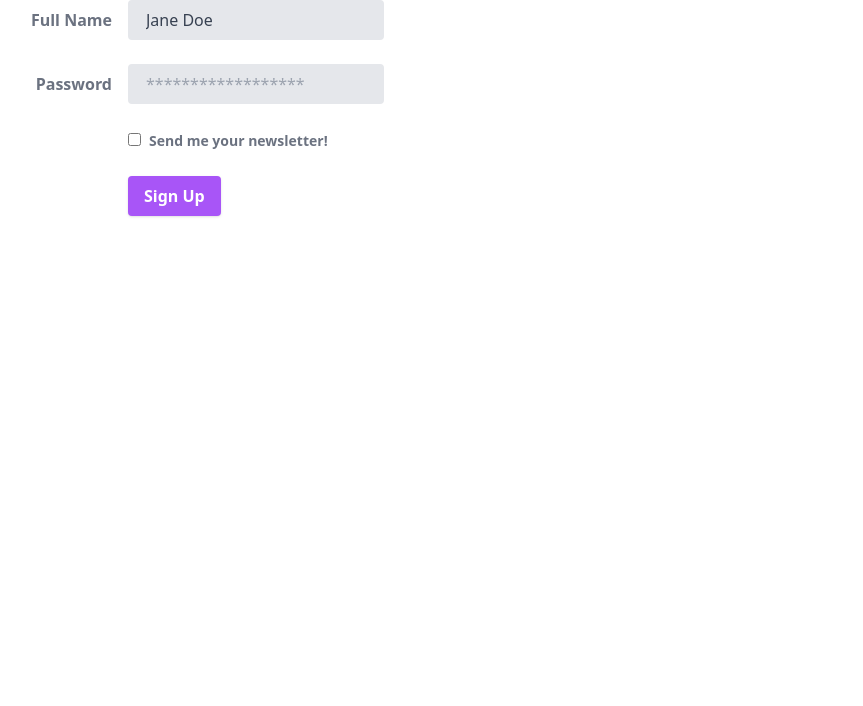
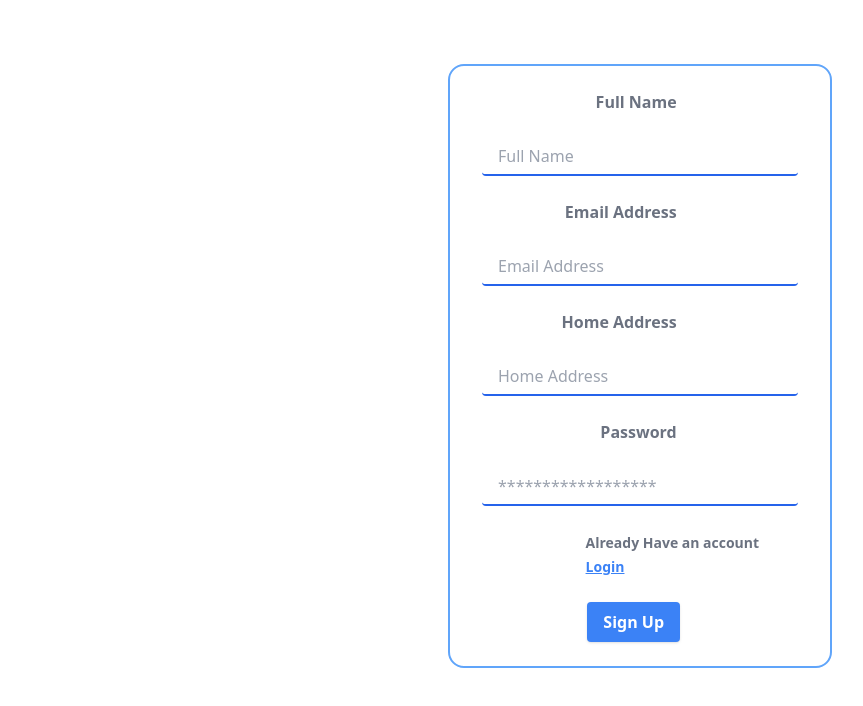
Before and after one commit to UjeborMarvellous/Cart-file, a React (Create React App) app: page /form in a window 1280 px wide. Shown: the top 706 px of the page, without its empty margins (0-863 px from the left). Built offline with nearby package versions, Linux system fonts and the light colour scheme.

Commit message:
Form state

```diff
--- a/src/components/Form/Form.js
+++ b/src/components/Form/Form.js
@@ -1,46 +1,75 @@
 import React from 'react'
+import { BsFillCartPlusFill } from 'react-icons/bs';
+import { Link } from "react-router-dom";
 
 const Form = () => {
     return (
-        <form className="w-full max-w-sm">
-          <div className="md:flex md:items-center mb-6">
-            <div className="md:w-1/3">
+      <div className="">
+
+        {/* form design start */}
+        <form action="/Login" className="w-full max-w-sm block mx-auto mt-16 border-2 border-blue-400 py-6 px-8 rounded-2xl">
+          <div className="md:items-center mb-6">
+            <div className="md:w-2/3">
               <label className="block text-gray-500 font-bold md:text-right mb-1 md:mb-0 pr-4" for="inline-full-name">
                 Full Name
               </label>
+              <br/>
             </div>
-            <div className="md:w-2/3">
-              <input className="bg-gray-200 appearance-none border-2 border-gray-200 rounded w-full py-2 px-4 text-gray-700 leading-tight focus:outline-none focus:bg-white focus:border-purple-500" id="inline-full-name" type="text" value="Jane Doe"/>
+            <div className="md:w-3/3">
+              <input required placeholder="Full Name" className="bg-transparent border-b-2 border-blue-600 bg-gray-200 appearance-none rounded w-full py-2 px-4 text-gray-700 leading-tight focus:outline-none focus:bg-white focus:border-purple-500" id="inline-full-name" type="text"/>
             </div>
           </div>
-          <div className="md:flex md:items-center mb-6">
-            <div className="md:w-1/3">
+          <div className="md:items-center mb-6">
+            <div className="md:w-2/3">
+              <label className="block text-gray-500 font-bold md:text-right mb-1 md:mb-0 pr-4" for="inline-full-name">
+                Email Address
+              </label>
+              <br/>
+            </div>
+            <div className="md:w-3/3">
+              <input required placeholder="Email Address" className="bg-transparent border-b-2 border-blue-600 bg-gray-200 appearance-none rounded w-full py-2 px-4 text-gray-700 leading-tight focus:outline-none focus:bg-white focus:border-purple-500" id="inline-full-name" type="email"/>
+            </div>
+          </div>
+          <div className="md:items-center mb-6">
+            <div className="md:w-2/3">
+              <label className="block text-gray-500 font-bold md:text-right mb-1 md:mb-0 pr-4" for="inline-full-name">
+                Home Address
+              </label>
+              <br/>
+            </div>
+            <div className="md:w-3/3">
+              <input required placeholder="Home Address" className="bg-transparent border-b-2 border-blue-600 bg-gray-200 appearance-none rounded w-full py-2 px-4 text-gray-700 leading-tight focus:outline-none focus:bg-white focus:border-purple-500" id="inline-full-name" type="text"/>
+            </div>
+          </div>
+          <div className="md:items-center mb-6">
+            <div className="md:w-2/3">
               <label className="block text-gray-500 font-bold md:text-right mb-1 md:mb-0 pr-4" for="inline-password">
                 Password
               </label>
+              <br/>
             </div>
-            <div className="md:w-2/3">
-              <input className="bg-gray-200 appearance-none border-2 border-gray-200 rounded w-full py-2 px-4 text-gray-700 leading-tight focus:outline-none focus:bg-white focus:border-purple-500" id="inline-password" type="password" placeholder="******************"/>
+            <div className="md:w-3/3">
+              <input required className="bg-transparent border-b-2 border-blue-600 bg-gray-200 appearance-none rounded w-full py-2 px-4 text-gray-700 leading-tight focus:outline-none focus:bg-white focus:border-purple-500" id="inline-password" type="password" placeholder="******************"/>
             </div>
           </div>
           <div className="md:flex md:items-center mb-6">
             <div className="md:w-1/3"></div>
-            <label className="md:w-2/3 block text-gray-500 font-bold">
-              <input className="mr-2 leading-tight" type="checkbox"/>
+            <label className="md: block text-gray-500 font-bold">
               <span className="text-sm">
-                Send me your newsletter!
+                Already Have an account <Link className="text-blue-500 underline capitalize" to="Login">Login</Link>
               </span>
             </label>
           </div>
           <div className="md:flex md:items-center">
             <div className="md:w-1/3"></div>
             <div className="md:w-2/3">
-              <button className="shadow bg-purple-500 hover:bg-purple-400 focus:shadow-outline focus:outline-none text-white font-bold py-2 px-4 rounded" type="button">
+              <button className="shadow bg-blue-500 hover:bg-blue-400 focus:shadow-outline focus:outline-none text-white font-bold py-2 px-4 rounded" type="submit">
                 Sign Up
               </button>
             </div>
           </div>
         </form>
+      </div>
      );
 }
 
--- a/src/components/Navbar.js
+++ b/src/components/Navbar.js
@@ -1,6 +1,6 @@
 import React from "react";
 import { BsFillCartPlusFill } from 'react-icons/bs';
-// import { Link } from "react-router-dom";
+import { Link } from "react-router-dom";
 
 
 
@@ -16,9 +16,9 @@ const Navbar = ({setShow, size}) => {
                 </div>
             </div>
             <div className="mt-6">
-               {/* <Link to='/form' className="bg-red-600 text-white font-semibold md:px-8 py-3 px-4 py-3 whitespace-nowrap rounded-xl ml-6">Log in</Link> */}
+               <Link to='/form' className="bg-red-600 text-white font-semibold md:px-8 py-3 px-4 py-3 whitespace-nowrap rounded-xl ml-6">Log in</Link>
                {/* <a href="/form" className="bg-red-600 text-white font-semibold md:px-8 py-3 px-4 py-3 whitespace-nowrap rounded-xl ml-6">Log in</a> */}
-               <a href="" className="bg-red-600 text-white font-semibold md:px-8 py-3 px-4 py-3 whitespace-nowrap rounded-xl ml-6 mr-4">Sign up</a>
+               {/* <a href="" className="bg-red-600 text-white font-semibold md:px-8 py-3 px-4 py-3 whitespace-nowrap rounded-xl ml-6 mr-4">Sign up</a> */}
             </div>
         </nav>
         </>
--- a/src/components/SetForm.js
+++ b/src/components/SetForm.js
@@ -1,9 +1,74 @@
-import React from 'react'
+import React from "react";
 
 const SetForm = () => {
-    return (
-        <h1> kkekmklwemklmklmklmwekkn</h1>
-     );
-}
+  return (
+    <div className="">
+      {/* form design start */}
+      <form
+        action="/"
+        className="w-full max-w-sm block mx-auto mt-16 border-2 border-blue-400 py-6 px-8 rounded-2xl"
+      >
+        <div className="md:items-center mb-6">
+          <div className="md:w-2/3">
+            <label
+              className="block text-gray-500 font-bold md:text-right mb-1 md:mb-0 pr-4"
+              for="inline-full-name"
+            >
+              Email Address
+            </label>
+            <br />
+          </div>
+          <div className="md:w-3/3">
+            <input
+              required
+              placeholder="Email Address"
+              className="bg-transparent border-b-2 border-blue-600 bg-gray-200 appearance-none rounded w-full py-2 px-4 text-gray-700 leading-tight focus:outline-none focus:bg-white focus:border-purple-500"
+              id="inline-full-name"
+              type="email"
+            />
+          </div>
+        </div>
+        <div className="md:items-center mb-6">
+          <div className="md:w-2/3">
+            <label
+              className="block text-gray-500 font-bold md:text-right mb-1 md:mb-0 pr-4"
+              for="inline-password"
+            >
+              Password
+            </label>
+            <br />
+          </div>
+          <div className="md:w-3/3">
+            <input
+              required
+              className="bg-transparent border-b-2 border-blue-600 bg-gray-200 appearance-none rounded w-full py-2 px-4 text-gray-700 leading-tight focus:outline-none focus:bg-white focus:border-purple-500"
+              id="inline-password"
+              type="password"
+              placeholder="******************"
+            />
+          </div>
+        </div>
+        <div className="md:flex md:items-center mb-6">
+          <div className="md:w-1/3"></div>
+          <label className="md: block text-gray-500 font-bold">
+            <input className="mr-2 leading-tight" type="checkbox" />
+            <span className="text-sm">Send me your newsletter!</span>
+          </label>
+        </div>
+        <div className="md:flex md:items-center">
+          <div className="md:w-1/3"></div>
+          <div className="md:w-2/3">
+            <button
+              className="shadow bg-blue-500 hover:bg-blue-400 focus:shadow-outline focus:outline-none text-white font-bold py-2 px-4 rounded"
+              type="submit"
+            >
+                Comfirm Login
+            </button>
+          </div>
+        </div>
+      </form>
+    </div>
+  );
+};
 
 export default SetForm;
```
Also changed, not shown: 1 other file (tests, documents, lock files or other folders).
